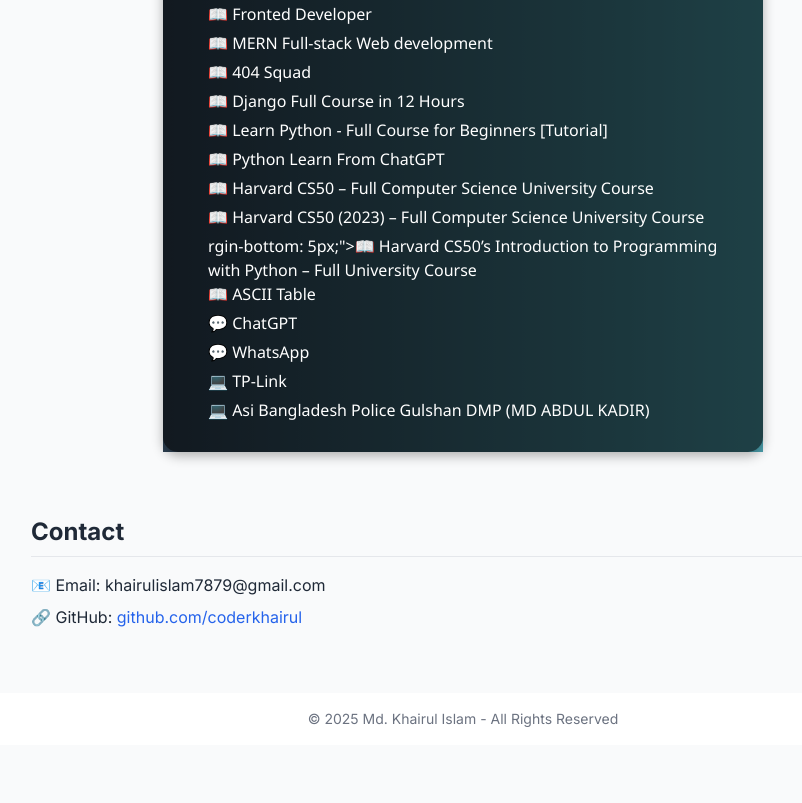
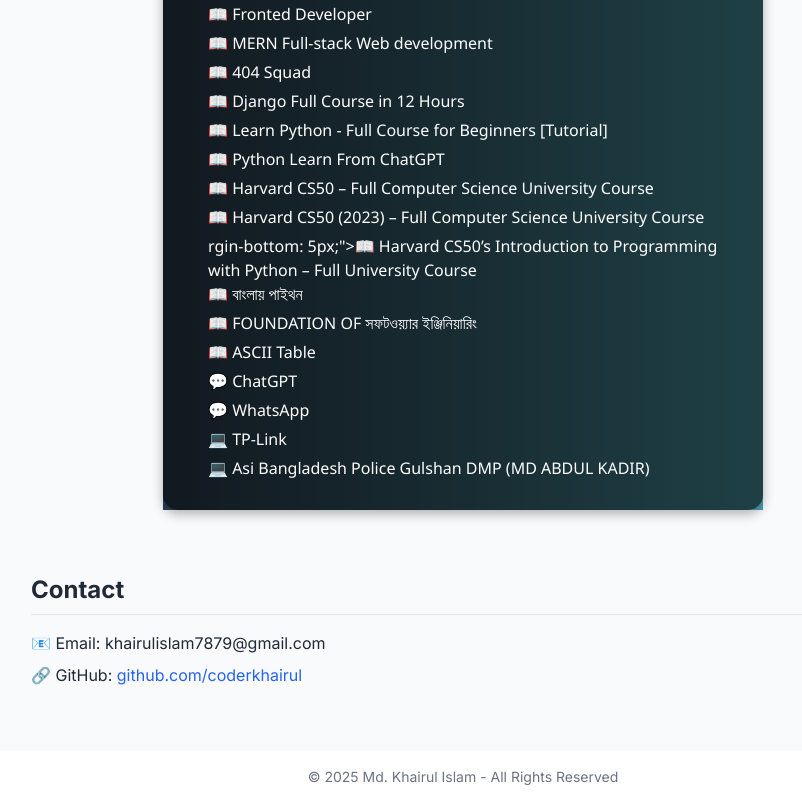
Before and after one commit to coderkhairul/My_Portfolio, a plain HTML site: page index.html in a window 1280 px wide. Shown: the part 5615-6418 px from the top of the page, without its empty margins (177-979 px from the left). Before the commit the page ends 6360 px from the top, so only its background shows below. Drawn offline with nearby package versions, Linux system fonts and the light colour scheme; no server answers; a script that the page names is missing.

Commit message:
Update index.html

```diff
--- a/index.html
+++ b/index.html
@@ -484,6 +484,8 @@ Syllabus: 1. Asyptic notation 2. Algorithm complexity[Time/Space complexity] 3.
       <li style="margin-bottom: 5px;"><a href="https://www.youtube.com/watch?v=8mAITcNt710&ab_channel=freeCodeCamp.org" target="_blank" style="color: inherit; text-decoration:none;">📖 Harvard CS50 – Full Computer Science University Course</a></li>
       <li style="margin-bottom: 5px;"><a href="https://www.youtube.com/watch?v=LfaMVlDaQ24&ab_channel=freeCodeCamp.org" target="_blank" style="color: inherit; text-decoration:none;">📖 Harvard CS50 (2023) – Full Computer Science University Course</a></li>
       rgin-bottom: 5px;"><a href="https://www.youtube.com/watch?v=nLRL_NcnK-4&ab_channel=freeCodeCamp.org" target="_blank" style="color: inherit; text-decoration:none;">📖 Harvard CS50’s Introduction to Programming with Python – Full University Course</a></li>
+      <li style="margin-bottom: 5px;"><a href="https://python.howtocode.dev/" target="_blank" style="color: inherit; text-decoration:none;">📖 বাংলায় পাইথন</a></li>
+      <li style="margin-bottom: 5px;"><a href="https://www.youtube.com/playlist?list=PLkyGuIcLcmx0NDDhUydksZTsCWE_4daBJ" target="_blank" style="color: inherit; text-decoration:none;">📖 FOUNDATION OF সফটওয়্যার ইঞ্জিনিয়ারিং</a></li>
       <li style="margin-bottom: 5px;"><a href="https://www.lookuptables.com/text/ascii-table" target="_blank" style="color: inherit; text-decoration:none;">📖 ASCII Table</a></li>
       <li style="margin-bottom: 5px;"><a href="https://chatgpt.com/" target="_blank" style="color: inherit; text-decoration:none;">💬 ChatGPT</a></li>
       <li style="margin-bottom: 5px;"><a href="https://web.whatsapp.com/" target="_blank" style="color: inherit; text-decoration:none;">💬 WhatsApp</a></li>
```
